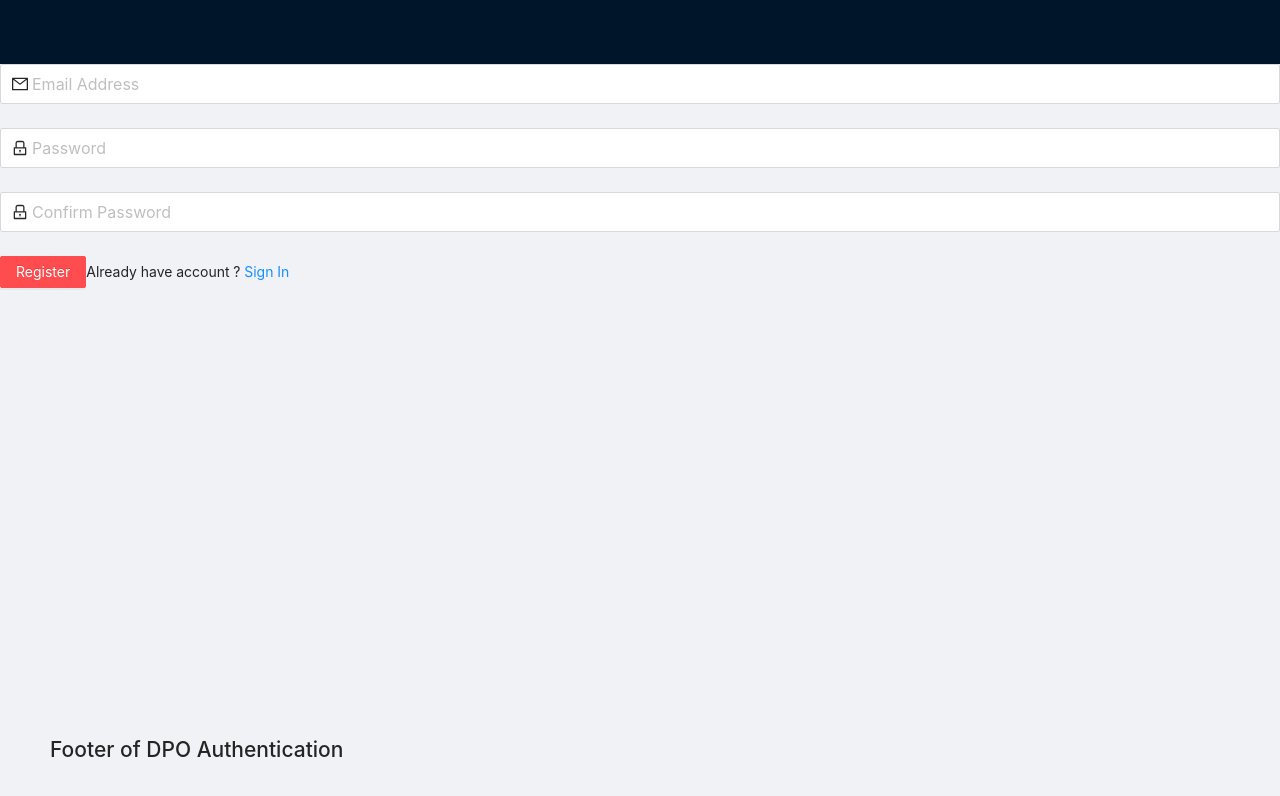
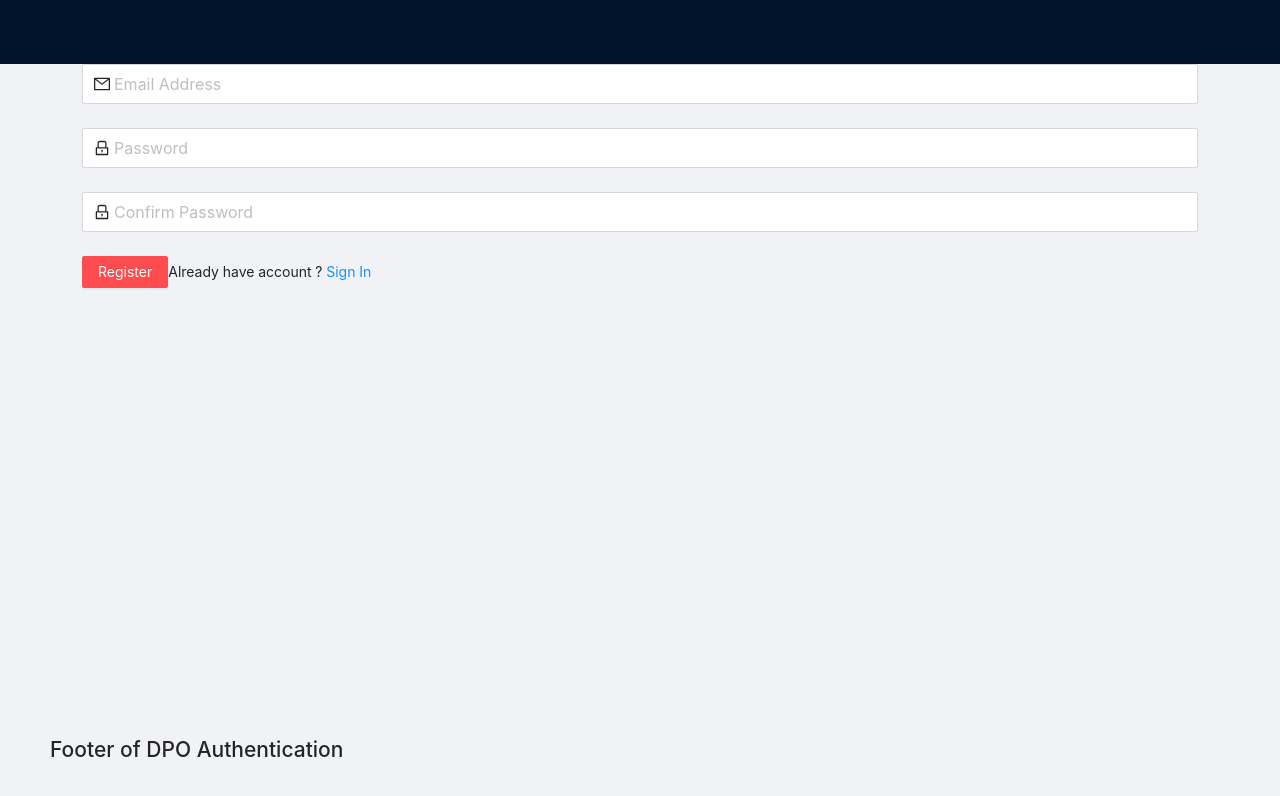
Before and after one commit to Hammad124444/DPO-frontend, a Next.js app: page /auth/register in a window 1280 px wide. Shown: the top 796 px of the page. Built offline with nearby package versions, Linux system fonts and the light colour scheme.

Commit message:
add: layout css container

```diff
--- a/src/layout/layout-auth.jsx
+++ b/src/layout/layout-auth.jsx
@@ -8,8 +8,8 @@ export default function MAuthLayout({ children }) {
             <Header>
                 <div className="logo" />
             </Header>
-            <Content>
-                { children }
+            <Content className='container-sm align-items-center justify-content-center pt-5'>
+                    { children }
             </Content>
             <Footer>
                 <h1>Footer of DPO Authentication</h1>
--- a/src/layout/navbar.jsx
+++ b/src/layout/navbar.jsx
@@ -6,7 +6,7 @@ export default function MNavbar () {
     return (
         <Header className='header'>
             <div className="logo" />
-            <Menu mode="horizontal" theme="dark">
+            <Menu mode="horizontal" theme="light">
                 {
                     menus.map((el) => (
                         <Menu.Item key={ el.key }>{ el.name }</Menu.Item>
--- a/src/pages/_app.jsx
+++ b/src/pages/_app.jsx
@@ -1,4 +1,5 @@
-import '../../styles/globals.css'
+import '../../styles/globals.css';
+import '../../styles/layout.css';
 import 'antd/dist/antd.min.css';
 import MLayOutRoot from '../layout/layout-root';
 
--- a/src/pages/auth/register.jsx
+++ b/src/pages/auth/register.jsx
@@ -48,7 +48,7 @@ export default function MRegisterUser() {
                 <Button type="danger" htmlType="submit" className="login-form-button">
                 Register
                 </Button>
-                Already have account ? <Link href="/auth/sigin"><a>Sign In</a></Link>
+                Already have account ? <Link href="/auth/signin"><a>Sign In</a></Link>
             </Form.Item>
         </Form>
     )
--- /dev/null
+++ b/styles/layout.css
@@ -0,0 +1,39 @@
+.container,
+.container-fluid,
+.container-xxl,
+.container-xl,
+.container-lg,
+.container-md,
+.container-sm {
+  width: 100%;
+  padding-right: var(--bs-gutter-x, 0.75rem);
+  padding-left: var(--bs-gutter-x, 0.75rem);
+  margin-right: auto;
+  margin-left: auto;
+}
+
+@media (min-width: 576px) {
+  .container-sm, .container {
+    max-width: 540px;
+  }
+}
+@media (min-width: 768px) {
+  .container-md, .container-sm, .container {
+    max-width: 720px;
+  }
+}
+@media (min-width: 992px) {
+  .container-lg, .container-md, .container-sm, .container {
+    max-width: 960px;
+  }
+}
+@media (min-width: 1200px) {
+  .container-xl, .container-lg, .container-md, .container-sm, .container {
+    max-width: 1140px;
+  }
+}
+@media (min-width: 1400px) {
+  .container-xxl, .container-xl, .container-lg, .container-md, .container-sm, .container {
+    max-width: 1320px;
+  }
+}
```
